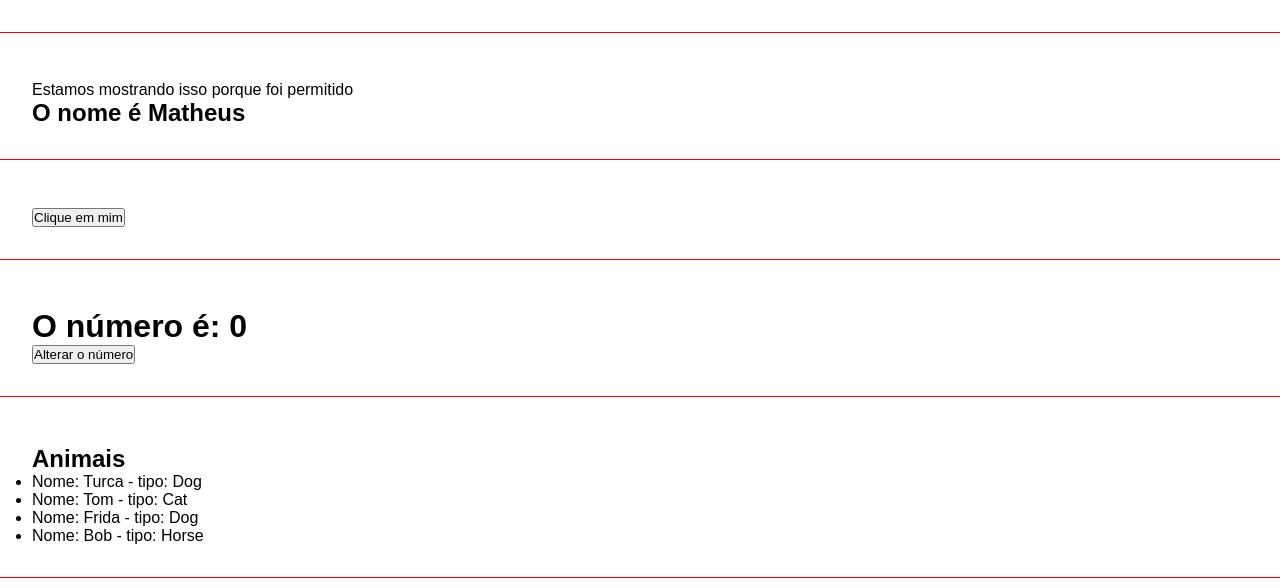
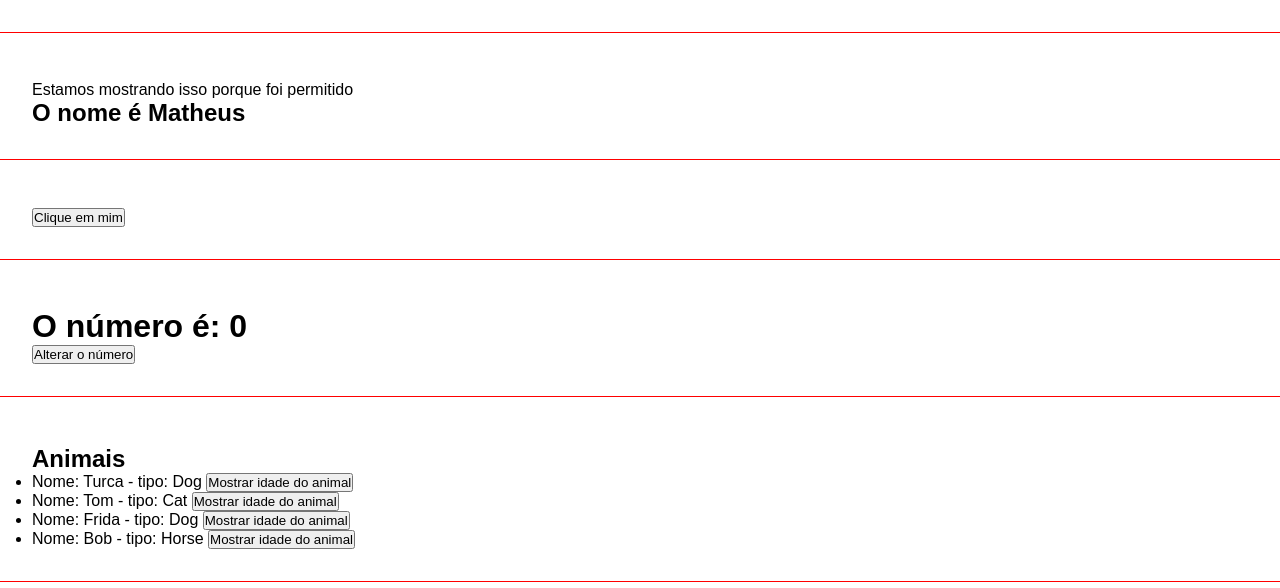
Before and after one commit to GeracNeto/curso-angular, an Angular app: page / in a window 1280 px wide. Shown: the part 749-1337 px from the top of the page. Built offline with nearby package versions, Linux system fonts and the light colour scheme.

Commit message:
Curso Angular 13: A importância das interfaces no Angular - #13

```diff
--- /dev/null
+++ b/src/app/Animal.ts
@@ -0,0 +1,5 @@
+export interface Animal {
+  name: string;
+  type: string;
+  age: number;
+}
--- a/src/app/components/list-render/list-render.component.html
+++ b/src/app/components/list-render/list-render.component.html
@@ -3,6 +3,8 @@
     <ul>
         <li *ngFor="let animal of animals">
             Nome: {{animal.name}} - tipo: {{animal.type}}
+            <button (click)="onHandleShowAge(animal)">Mostrar idade do animal</button>
         </li>
+        <h3 *ngIf="showAnimalDetails !== ''">{{showAnimalDetails}}</h3>
     </ul>
 </div>
--- a/src/app/components/list-render/list-render.component.ts
+++ b/src/app/components/list-render/list-render.component.ts
@@ -1,4 +1,5 @@
 import { Component } from '@angular/core';
+import { Animal } from 'src/app/Animal';
 
 @Component({
   selector: 'app-list-render',
@@ -6,22 +7,32 @@ import { Component } from '@angular/core';
   styleUrls: ['./list-render.component.css'],
 })
 export class ListRenderComponent {
-  animals = [
+  showAnimalDetails: string = '';
+
+  onHandleShowAge(animal: Animal) {
+    this.showAnimalDetails = `O animal ${animal.name} tem ${animal.age} anos`;
+  }
+
+  animals: Animal[] = [
     {
       name: 'Turca',
       type: 'Dog',
+      age: 7,
     },
     {
       name: 'Tom',
       type: 'Cat',
+      age: 5,
     },
     {
       name: 'Frida',
       type: 'Dog',
+      age: 10,
     },
     {
       name: 'Bob',
       type: 'Horse',
+      age: 2,
     },
   ];
 }
```
